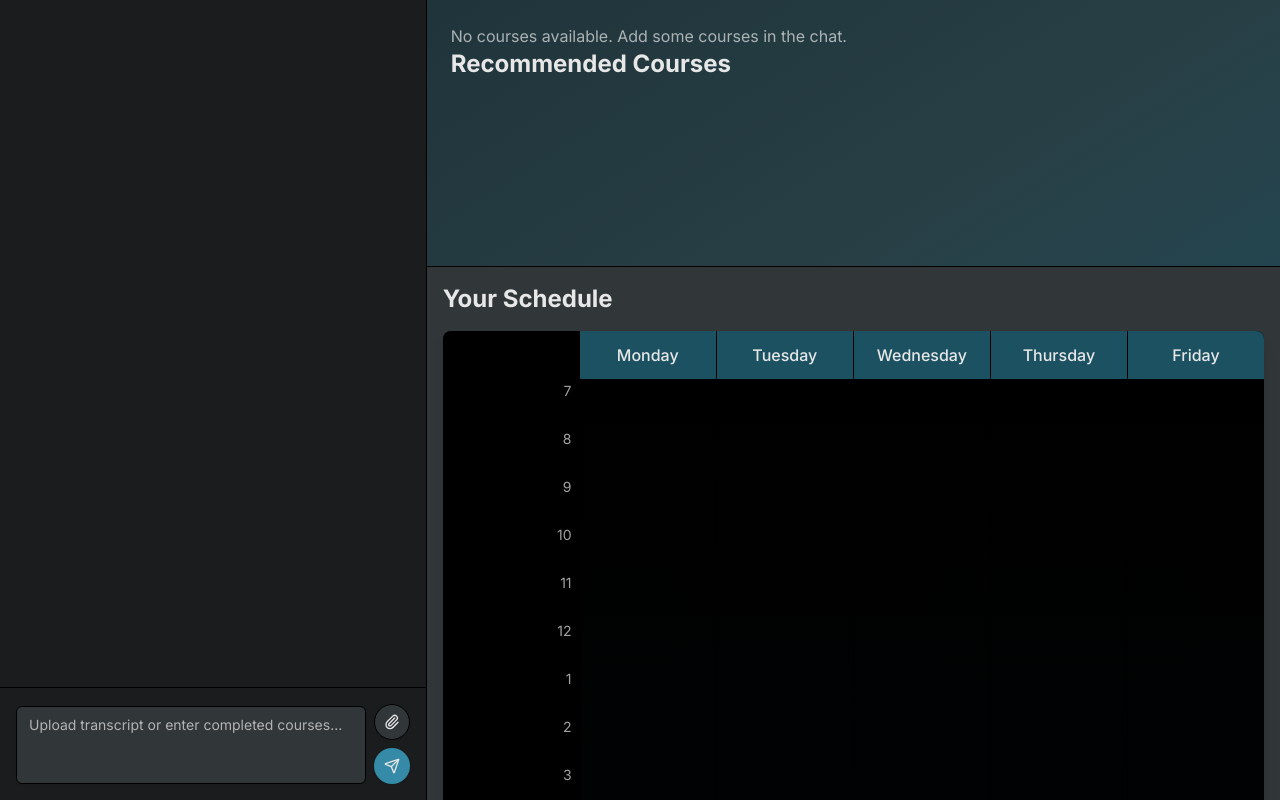
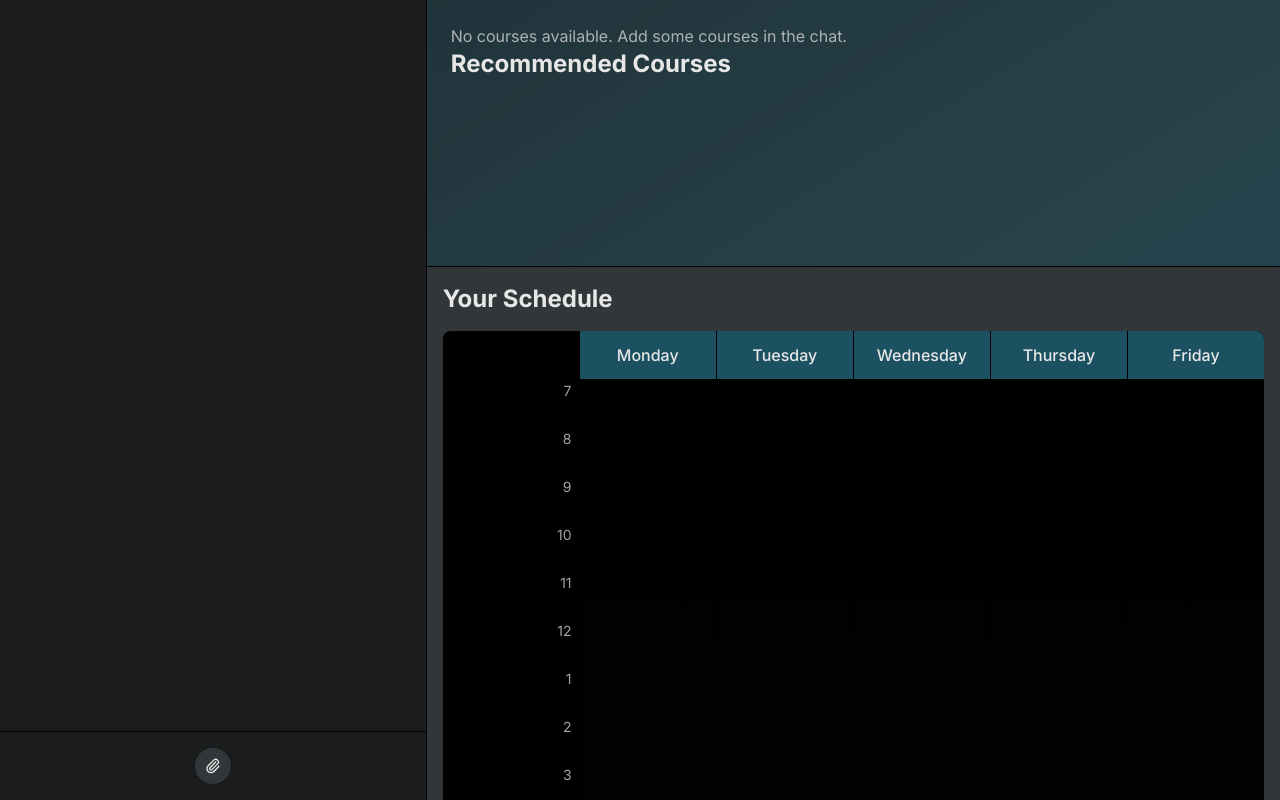
Before and after one commit to ashtonliu88/SlugScheduler, a Next.js app: page / in a window 1280 px wide. Built offline with nearby package versions, Linux system fonts and the light colour scheme.

Commit message:
testing chat

```diff
--- a/components/chat.tsx
+++ b/components/chat.tsx
@@ -2,32 +2,25 @@
 
 import { useState } from "react"
 import { Button } from "@/components/ui/button"
-import { Textarea } from "@/components/ui/textarea"
 import { Card } from "@/components/ui/card"
-import { PaperclipIcon as PaperClip, Send } from "lucide-react"
+import { PaperclipIcon as PaperClip } from "lucide-react"
 
 export default function Chat({ setCourses }) {
   const [messages, setMessages] = useState([])
-  const [input, setInput] = useState("")
+  const [selectedFile, setSelectedFile] = useState(null)
 
-  const handleSubmit = async (e) => {
-    e.preventDefault()
-    if (input.trim()) {
-      setMessages([...messages, { text: input, sender: "user" }])
+  const handleFileUpload = (event) => {
+    const file = event.target.files[0]
+    if (file) {
+      setSelectedFile(file)
+      setMessages([...messages, { text: `Uploaded file: ${file.name}`, sender: "user" }])
 
-      // const response = await fetch("http://localhost:5000/schedule", {
-      //   method: "POST",
-      //   headers: {
-      //     "Content-Type": "application/json",
-      //   },
-      //   body: JSON.stringify({ text: input }),
-      // })
-
+      // Simulate processing and generating course recommendations
       setTimeout(() => {
         setMessages((prev) => [
           ...prev,
           {
-            text: `I've analyzed your input: "${input}" and found some recommended courses.`,
+            text: `Analyzed file: ${file.name} and found recommended courses.`,
             sender: "bot",
           },
         ])
@@ -76,13 +69,6 @@ export default function Chat({ setCourses }) {
           return [...prevCourses, newCourse]
         })
       }, 1000)
-      setInput("")
-    }
-  }
-
-  const handleKeyDown = (e) => {
-    if (e.key === "Enter" && !e.shiftKey) {
-      handleSubmit(e)
     }
   }
 
@@ -100,32 +86,28 @@ export default function Chat({ setCourses }) {
           </Card>
         ))}
       </div>
-      <div className="p-4 border-t border-black">
-        <form onSubmit={handleSubmit} className="flex items-end gap-2">
-          <Textarea
-            placeholder="Upload transcript or enter completed courses..."
-            value={input}
-            onChange={(e) => setInput(e.target.value)}
-            onKeyDown={handleKeyDown}
-            className="resize-none bg-[#313638] text-[#e7e7e7] placeholder-[#e7e7e7]/50 border-black focus:border-[#348AA7] transition-all duration-300"
-            rows={3}
+      <div className="p-4 border-t border-black flex flex-col items-center gap-2">
+        {/* File Input */}
+        <input
+          type="file"
+          id="file-upload"
+          className="hidden"
+          onChange={handleFileUpload}
+          accept=".pdf,.txt,.doc,.docx" // Optional: Restrict file types
         />
-          <div className="flex flex-col gap-2">
+        {/* Button to Trigger File Input */}
+        <label htmlFor="file-upload" className="cursor-pointer">
           <Button
             type="button"
-              variant="outline"
             size="icon"
-              className="rounded-full bg-[#313638] text-[#e7e7e7] hover:bg-[#1c5162] border-black"
+            className="rounded-full bg-[#313638] text-[#e7e7e7] hover:bg-[#1c5162] border-black p-4"
           >
-              <PaperClip className="h-4 w-4" />
-              <span className="sr-only">Attach transcript</span>
+            <PaperClip className="h-5 w-5" />
+            <span className="sr-only">Upload transcript</span>
           </Button>
-            <Button type="submit" size="icon" className="rounded-full bg-[#348AA7] text-[#e7e7e7] hover:bg-[#1c5162]">
-              <Send className="h-4 w-4" />
-              <span className="sr-only">Send</span>
-            </Button>
-          </div>
-        </form>
+        </label>
+        {/* Display Selected File Name */}
+        {selectedFile && <span className="text-[#e7e7e7] mt-2">Selected file: {selectedFile.name}</span>}
       </div>
     </div>
   )
```
Lines whose indentation alone changed are shown as unchanged.
